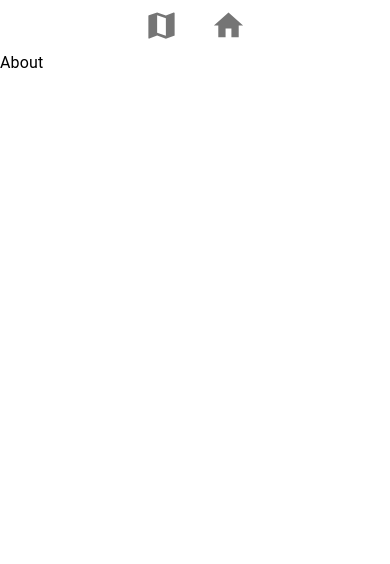
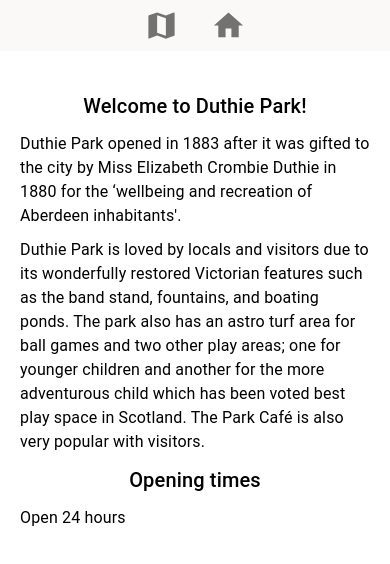
Before and after one commit to Elliotichi/Rgu-Hack-2023-Switch4Switch, a React (Create React App) app in the folder duthie-app/: page /about in a window 390 px wide. Shown: the top 564 px of the page. Built offline with nearby package versions, Linux system fonts and the light colour scheme.

Commit message:
fix swiping on mobile

```diff
--- a/duthie-app/src/About/About.js
+++ b/duthie-app/src/About/About.js
@@ -1,10 +1,26 @@
 import { Typography } from "@mui/material";
 import React from "react";
+import { Header } from "../Navigation/Header";
 
 export function About() {
     return (
         <div>
-            <Typography>About</Typography>
+            <div className='header'>
+                <Header />
+            </div>
+            <div className="about">
+                <Typography variant="h6" className="center margin-bottom">Welcome to Duthie Park!</Typography>
+                <Typography className="margin-bottom">
+                    Duthie Park opened in 1883 after it was gifted to the city by Miss Elizabeth Crombie Duthie in 1880 for the ‘wellbeing and recreation of Aberdeen inhabitants'.
+                </Typography>
+                <Typography className="margin-bottom">
+                Duthie Park is loved by locals and visitors due to its wonderfully restored Victorian features such as the band stand, fountains, and boating ponds. The park also has an astro turf area for ball games and two other play areas; one for younger children and another for the more adventurous child which has been voted best play space in Scotland. The Park Café is also very popular with visitors.
+                </Typography>
+                <Typography variant="h6" className="center margin-bottom">
+                    Opening times
+                </Typography>
+                <Typography>Open 24 hours</Typography>
+            </div>
         </div>
     );
 }
--- a/duthie-app/src/App.js
+++ b/duthie-app/src/App.js
@@ -11,8 +11,7 @@ import { About } from './About/About';
 export function App() {
     return (
         <BrowserRouter>
-            <Header />
-            <Routes>
+            <Routes >
                 <Route path='/' element={ <Map /> } />
                 <Route path='/about' element={ <About /> } />
             </Routes>
--- a/duthie-app/src/Carousel/Place.js
+++ b/duthie-app/src/Carousel/Place.js
@@ -3,7 +3,7 @@ import { Card, Grid, Skeleton, Typography } from "@mui/material";
 export function Place(props) {
     return (
         <Card>
-            <div className="carousel-card">
+            <div className="carousel-card addPointerEvents">
                 <Grid
                     container
                     spacing={0}
--- a/duthie-app/src/Courses/Course.js
+++ b/duthie-app/src/Courses/Course.js
@@ -4,6 +4,7 @@ import Card from '@mui/material/Card';
 export function Course(props) {
     return (
         <Card>
+            <div className='addPointerEvents'>
                 <Grid
                     container
                     spacing={0}
@@ -11,7 +12,7 @@ export function Course(props) {
                     justifyContent="space-between"
                     alignItems="center"
                     columns={5}>
-                <Grid item xs={3} sm={3}>
+                    <Grid item>
                         <div className="course-text">
                             <Typography variant="h4">{props.name}</Typography>
                             <Typography>{props.distance + "km"}</Typography>
@@ -22,6 +23,7 @@ export function Course(props) {
                         <Skeleton variant="rectangular" width={210} height={118} />
                     </Grid>
                 </Grid>
+            </div>
         </Card>
     );
 }
--- a/duthie-app/src/Map.js
+++ b/duthie-app/src/Map.js
@@ -4,6 +4,8 @@ import { CourseList } from './Courses/CourseList';
 import { Place } from './Carousel/Place';
 import SimpleMap from './Map/SimpleMap';
 import {Carousel} from './Carousel/Carousel'
+import { Grid } from '@mui/material';
+import { Header } from './Navigation/Header';
 
 
 export function Map() {
@@ -11,14 +13,32 @@ export function Map() {
     return (
         <div id="container">
             <div id="above">
-                <Container>
-                    <CourseList />
-                    <Carousel  currentCarousel={currentPlace} setCurrentCarousel={setCurrentPlace}/>
+                <Container className={"test"}>
+                    <Grid
+                        className={"test"}
+                        container
+                        direction="column"
+                        justifyContent="space-between"
+                        alignItems="stretch">
+                        <Grid item>
+                        <div className='header'>
+                            <Header />
+                        </div>
+                        <div class="top">
+                            <CourseList />
+                        </div>
+                        </Grid>
+                        <Grid item>
+                        <div class="bottom">
+                            <Carousel  currentCarousel={currentPlace} setCurrentCarousel={setCurrentPlace}/>
+                        </div>
+                        </Grid>
+                    </Grid>
                 </Container>
             </div>
             <div id="below">
                 <SimpleMap currentMarker={currentPlace} setCurrentMarker={setCurrentPlace}/>
             </div>
-        </div>
+        // </div>
     );
 }
--- a/duthie-app/src/Map/SimpleMap.js
+++ b/duthie-app/src/Map/SimpleMap.js
@@ -2,7 +2,7 @@ import React, { useRef } from "react";
 import { MapContainer, TileLayer, Marker, Popup } from "react-leaflet";
 import "leaflet/dist/leaflet.css";
 import markericonpng from "leaflet/dist/images/marker-icon.png"
-import { icon } from 'leaflet'
+import { Draggable, icon } from 'leaflet'
 import { trail_points } from '../data/points.js';
 
 
@@ -15,7 +15,12 @@ const SimpleMap = (props) => {
 
   return (
     // Make sure you set the height and width of the map container otherwise the map won't show
-    <MapContainer center={[latitude, longitude]} zoom={17} ref={mapRef} style={{ height: "100vh", width: "100vw" }}>
+    <MapContainer
+      center={[latitude, longitude]}
+      zoom={17}
+      ref={mapRef}
+      dragging={true}
+      style={{ height: "100vh", width: "100vw" }}>
       <TileLayer
         attribution='&copy; <a href="https://www.openstreetmap.org/copyright">OpenStreetMap</a> contributors'
         url="https://{s}.tile.openstreetmap.org/{z}/{x}/{y}.png"
--- a/duthie-app/src/Navigation/Header.js
+++ b/duthie-app/src/Navigation/Header.js
@@ -5,6 +5,7 @@ import { Link } from "react-router-dom";
 
 export function Header(props) {
     return (
+        <div className='addPointerEvents'>
             <Grid
                 container
                 direction="row"
@@ -26,5 +27,6 @@ export function Header(props) {
                     </Link>
                 </Grid>
             </Grid>
+        </div>
     )
 }
--- a/duthie-app/src/index.css
+++ b/duthie-app/src/index.css
@@ -1,4 +1,12 @@
-body {
+body, html {
+    margin: 0;
+    height: 100%;
+    min-height: 100%;
+    overflow: hidden;
+}
+
+#root {
+    height: 100%;
     margin: 0;
 }
 
@@ -7,18 +15,23 @@ body {
 }
 
 #container {
-    position: relative;
+    width: 100%;
+    height: 100%;
+    display: inline-block;
 }
 
 #above {
-    margin-top: 20px;
     position: absolute;
-    z-index: 9;
+    z-index: 10;
     width: 100%;
+    height: 100%;
+    min-height: 100%;
+    display: inline-block;
+    pointer-events: none;
 }
 
 #below {
-    position: absolute;
+    opacity: 0.99;
     width: 100%;
     height: 100%;
     top: 0;
@@ -26,6 +39,44 @@ body {
     z-index: -1;
 }
 
+.top {
+    margin-top: 70px;
+}
+
+.bottom {
+    margin-bottom: 20px;
+}
+
+.test {
+    height: 100%;
+}
+
 .carousel-card {
     padding: 10px;
 }
+
+.header {
+    background-color: rgb(250, 249, 247);
+    position: absolute;
+    top: 0;
+    left: 0;
+    width: 100%;
+}
+
+.addPointerEvents {
+    pointer-events: auto;
+}
+
+.about {
+    margin-top: 70px;
+    padding: 20px;
+}
+
+.center {
+    margin: auto !important;
+    text-align: center;
+}
+
+.margin-bottom {
+    margin-bottom: 10px !important;
+}
```
Lines whose indentation alone changed are shown as unchanged.
